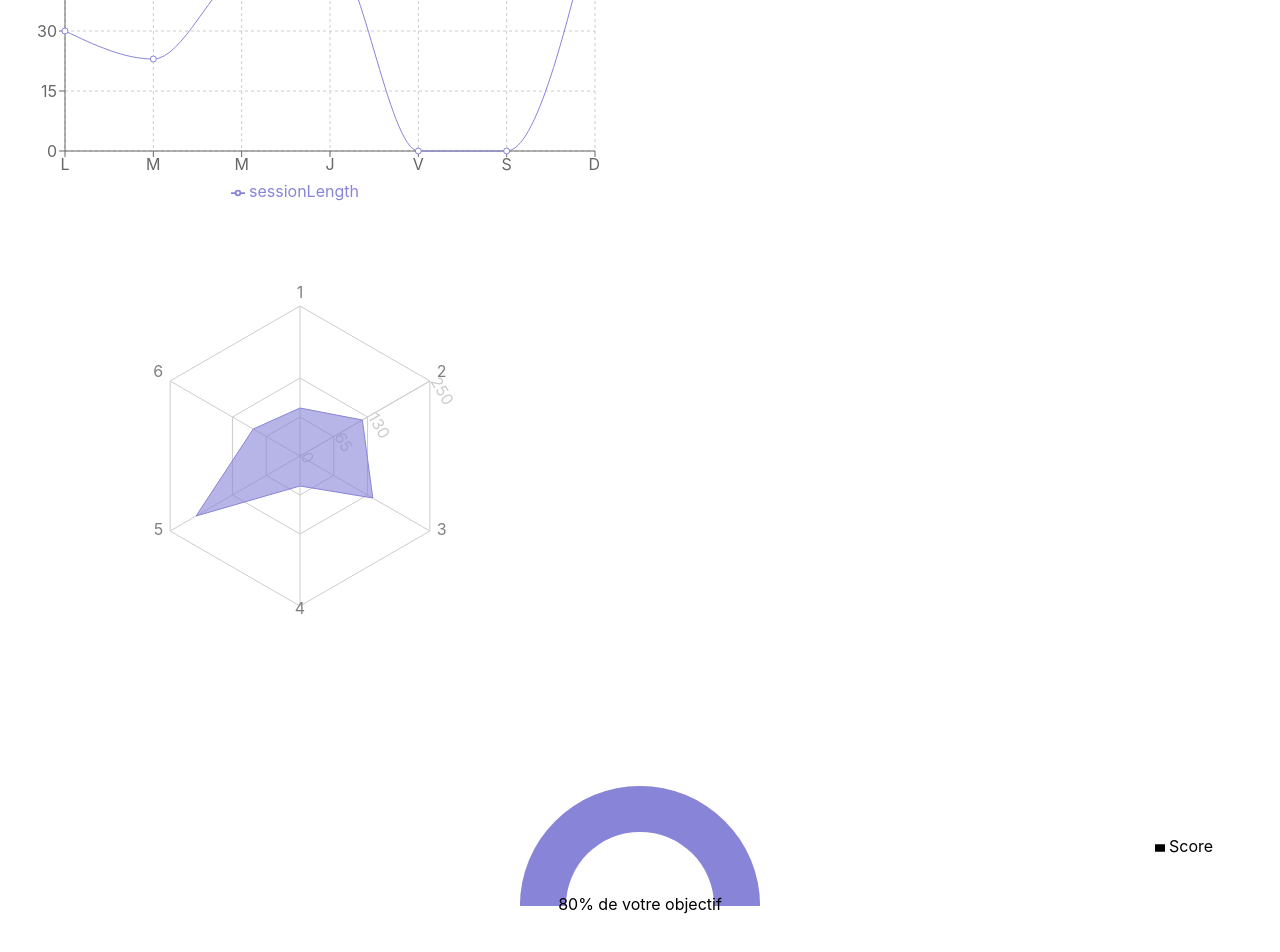
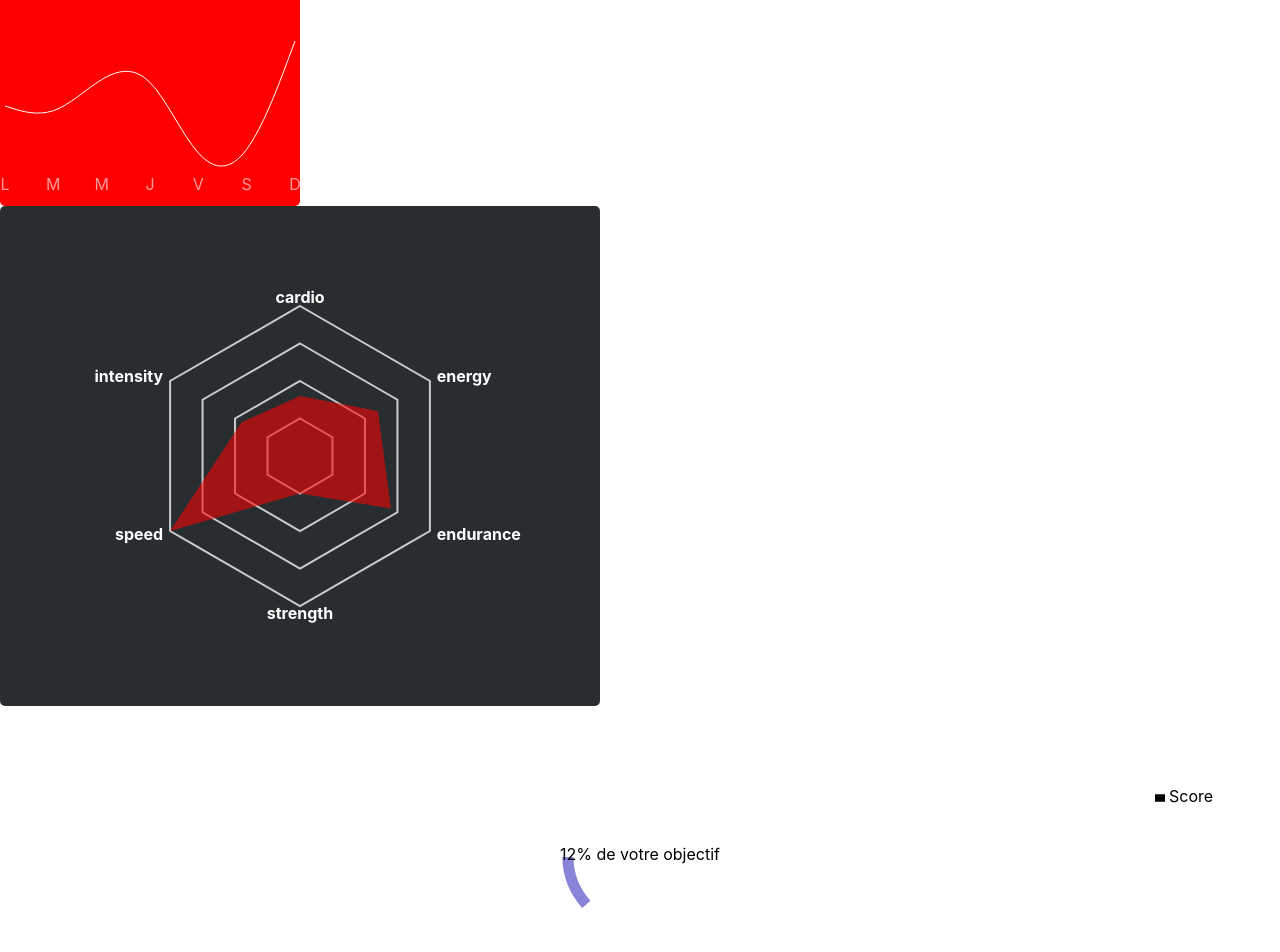
Before and after one commit to oliverfont/Sportsee, a React (Create React App) app in the folder Frontend/: page / in a window 1280 px wide. Shown: the part 476-1428 px from the top of the page. Built offline with nearby package versions, Linux system fonts and the light colour scheme.

Commit message:
stylisation des charts

```diff
--- a/Frontend/src/App.js
+++ b/Frontend/src/App.js
@@ -4,15 +4,16 @@ import Activity from './components/bartChart.js'; // Importe le composant MyBarC
 import AverageSession from './components/lineChart.js';
 import RadarPerformanceChart from './components/radarChart.js';
 import KpiScore from './components/kpiScore.js';
+
 const App = () => {
   const userId = 12;
 
   // Filtrer les données pour l'utilisateur actuel en fonction de son userId
   const userData = USER_MAIN_DATA.find(user => user.id === userId);
+  const userMainData = USER_MAIN_DATA.find(mainData => mainData.id === userId);
   const userActivityData = USER_ACTIVITY.find(activity => activity.userId === userId);
   const userAverageSessionsData = USER_AVERAGE_SESSIONS.find(session => session.userId === userId);
   const userPerformanceData = USER_PERFORMANCE.find(performance => performance.userId === userId);
-
 
   return (
     <div>
@@ -27,8 +28,8 @@ const App = () => {
       {/* Composant RadarPerformanceChart avec les données USER_PERFORMANCE */}
       <RadarPerformanceChart data={USER_PERFORMANCE.find(performance => performance.userId === userId)?.data} />
 
-      {/* Composant KpiScore avec une valeur de score de USER_PERFORMANCE */}
-      <KpiScore score={USER_PERFORMANCE.find(performance => performance.userId === userId)?.data[0]?.value} />
+      {/* Composant KpiScore avec une valeur de score de USER_MAIN_DATA */}
+      <KpiScore score={USER_MAIN_DATA.find(user => user.id === userId)?.score} />
     </div>
   );
 
--- a/Frontend/src/components/kpiScore.js
+++ b/Frontend/src/components/kpiScore.js
@@ -2,24 +2,30 @@ import React from 'react';
 import { ResponsiveContainer, RadialBarChart, RadialBar, Legend } from 'recharts';
 
 const KpiScore = ({ score }) => {
-  // Assure-toi que le score est défini
+  // Assurez-vous que le score est défini
   if (score === undefined) return null;
 
+  // Multipliez le score par 100 pour obtenir le pourcentage
+  const percentage = score * 100;
+
+  // Calculer l'angle de fin basé sur le pourcentage
+  const endAngle = (percentage * 3.6) - 180; // Soustrayez 180 pour aligner l'angle avec le démarrage à 0
+
   // Données pour le graphique radial
-  const data = [{ name: 'Score', value: score }];
+  const data = [{ name: 'Score', value: percentage }];
 
   return (
-    <ResponsiveContainer width="100%" height={400}>
+    <ResponsiveContainer width="100%" height={300}>
       <RadialBarChart
         innerRadius="50%"
-        outerRadius="80%"
+        outerRadius="60%"
         data={data}
-        startAngle={180}
-        endAngle={0}
+        startAngle={222}
+        endAngle={-endAngle + 44}
       >
         <RadialBar background dataKey="value" fill="#8884d8" />
         <Legend iconSize={10} width={120} height={140} layout="vertical" verticalAlign="middle" align="right" />
-        <text x="50%" y="50%" textAnchor="middle" dominantBaseline="middle" className="kpi-score-text">{score}% de votre objectif</text>
+        <text x="50%" y="50%" textAnchor="middle" dominantBaseline="middle" className="kpi-score-text">{percentage}% de votre objectif</text>
       </RadialBarChart>
     </ResponsiveContainer>
   );
--- a/Frontend/src/components/lineChart.js
+++ b/Frontend/src/components/lineChart.js
@@ -1,5 +1,6 @@
 import React from 'react';
-import { LineChart, Line, XAxis, YAxis, CartesianGrid, Tooltip, Legend } from 'recharts';
+import { curveCardinal } from 'd3-shape';
+import { LineChart, Line, XAxis, Tooltip, YAxis } from 'recharts';
 
 const AverageSession = ({ data }) => {
   // Créer un objet pour mapper les nombres de jours aux noms des jours
@@ -20,14 +21,16 @@ const AverageSession = ({ data }) => {
   }));
 
   return (
-    <LineChart width={600} height={300} data={averageSessionData}>
-      <CartesianGrid strokeDasharray="3 3" />
-      <XAxis dataKey="day" />
-      <YAxis />
-      <Tooltip />
-      <Legend />
-      <Line type="monotone" dataKey="sessionLength" stroke="#8884d8" />
-    </LineChart>
+    <div style={{ borderRadius: '5px', background: '#F00', width: '300px', height: '300px' }}>
+      <LineChart width={300} height={300} data={averageSessionData}>
+        <XAxis dataKey="day" axisLine={false} tickLine={false} interval={0} tick={{ fill: '#FFFFFF', opacity: 0.6 }} dy={0} />
+        <YAxis domain={[0, 120]} hide="true" />
+        <Tooltip labelStyle={{ display: 'none' }} labelFormatter={() => null} formatter={(value) => value} itemStyle={{ color: '#000000' }}
+/>
+        <Line dot={false} type="basis" dataKey="sessionLength" stroke="#ffffff" curve={curveCardinal} />
+<text x="130" y="60" width="80" textAnchor="middle" fill="#FFFFFF" opacity={0.6}>Durée moyenne des sessions</text>
+     </LineChart>
+    </div>
   );
 };
 
--- a/Frontend/src/components/radarChart.js
+++ b/Frontend/src/components/radarChart.js
@@ -1,17 +1,28 @@
 import React from 'react';
-import { Radar, RadarChart, PolarGrid, PolarAngleAxis, PolarRadiusAxis } from 'recharts';
+import { Radar, RadarChart, PolarGrid, PolarAngleAxis } from 'recharts';
 
 const Performance = ({ data }) => {
-  // Assurez-vous que les données sont correctement structurées
-  console.log(data);
+  // Définir une liste de noms de performances correspondant aux clés dans les données
+  const performanceNames = {
+    1: 'cardio',
+    2: 'energy',
+    3: 'endurance',
+    4: 'strength',
+    5: 'speed',
+    6: 'intensity'
+  };
+
+  // Mapper les données pour remplacer les clés par les noms correspondants
+  const formattedData = data.map(item => ({
+    kind: performanceNames[item.kind],
+    value: item.value
+  }));
 
   return (
-    <RadarChart cx={300} cy={250} outerRadius={150} width={600} height={500} data={data}>
-      <PolarGrid />
-      {/* Utilisez les noms de performance comme étiquettes pour l'axe angulaire */}
-      <PolarAngleAxis dataKey="kind" />
-      <PolarRadiusAxis angle={30} domain={[0, 250]} />
-      <Radar name="Performance" dataKey="value" stroke="#8884d8" fill="#8884d8" fillOpacity={0.6} />
+    <RadarChart style={{ borderRadius: 5, background: '#282D30' }} cx={300} cy={250} outerRadius={150} width={600} height={500} data={formattedData}>
+      <PolarGrid radialLines={false} strokeWidth={2} />
+      <Radar name="Performance" dataKey="value" fill="#8884d8" fillOpacity={0.8} style={{ fill: 'rgba(255, 1, 1, 0.70)' }} />
+      <PolarAngleAxis dataKey="kind" tick={{ fill: 'white', fontWeight: 'bold', dy: 5 }} tickLine={false} />
     </RadarChart>
   );
 };
--- a/Frontend/src/sevices/apiService.js
+++ b/Frontend/src/sevices/apiService.js
@@ -9,6 +9,10 @@ const api = axios.create({
 export const getUser = (userId) => {
   return api.get(`/user/${userId}`);
 };
+
+export const getUserMainData = (userId) => {
+  return api.get(`/user/${userId}/mainData`);
+}
 
 export const getUserActivity = (userId) => {
   return api.get(`/user/${userId}/activity`);
```
Also changed, not shown: 1 other file (tests, documents, lock files or other folders).
